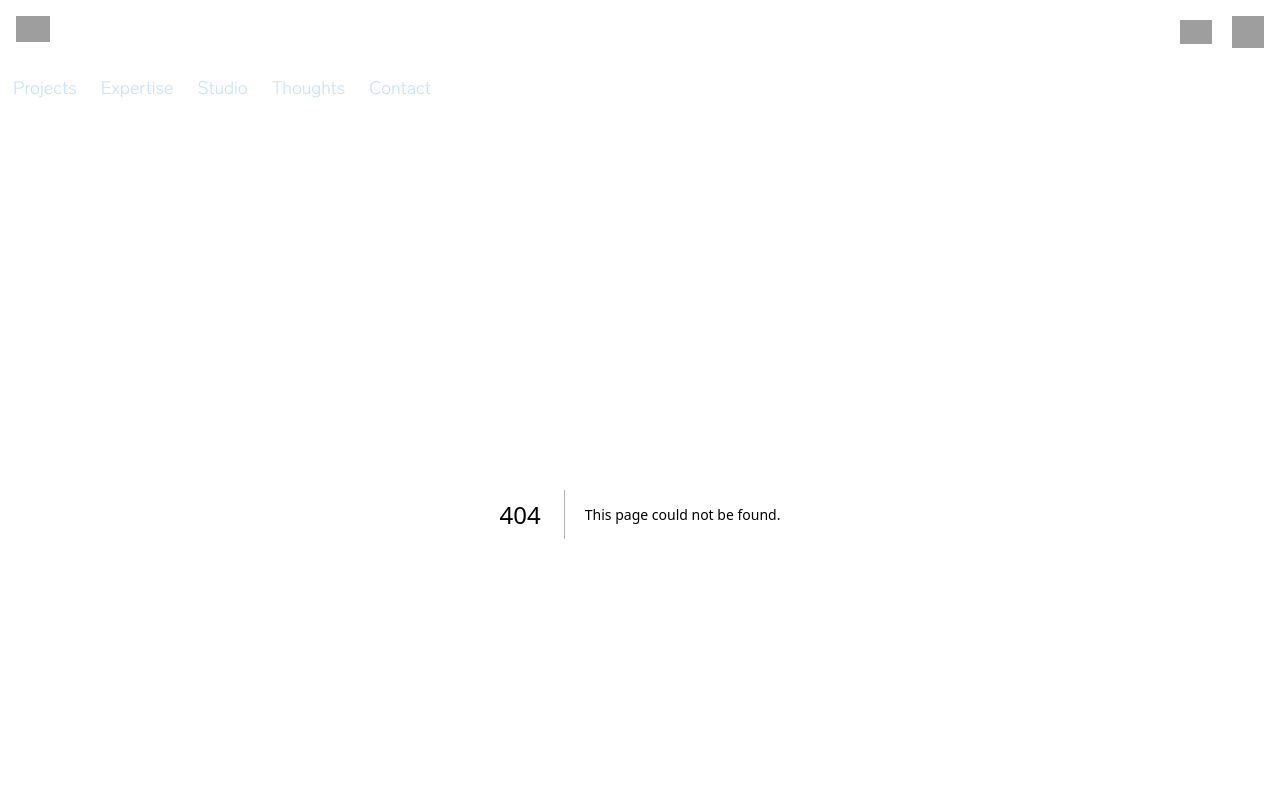
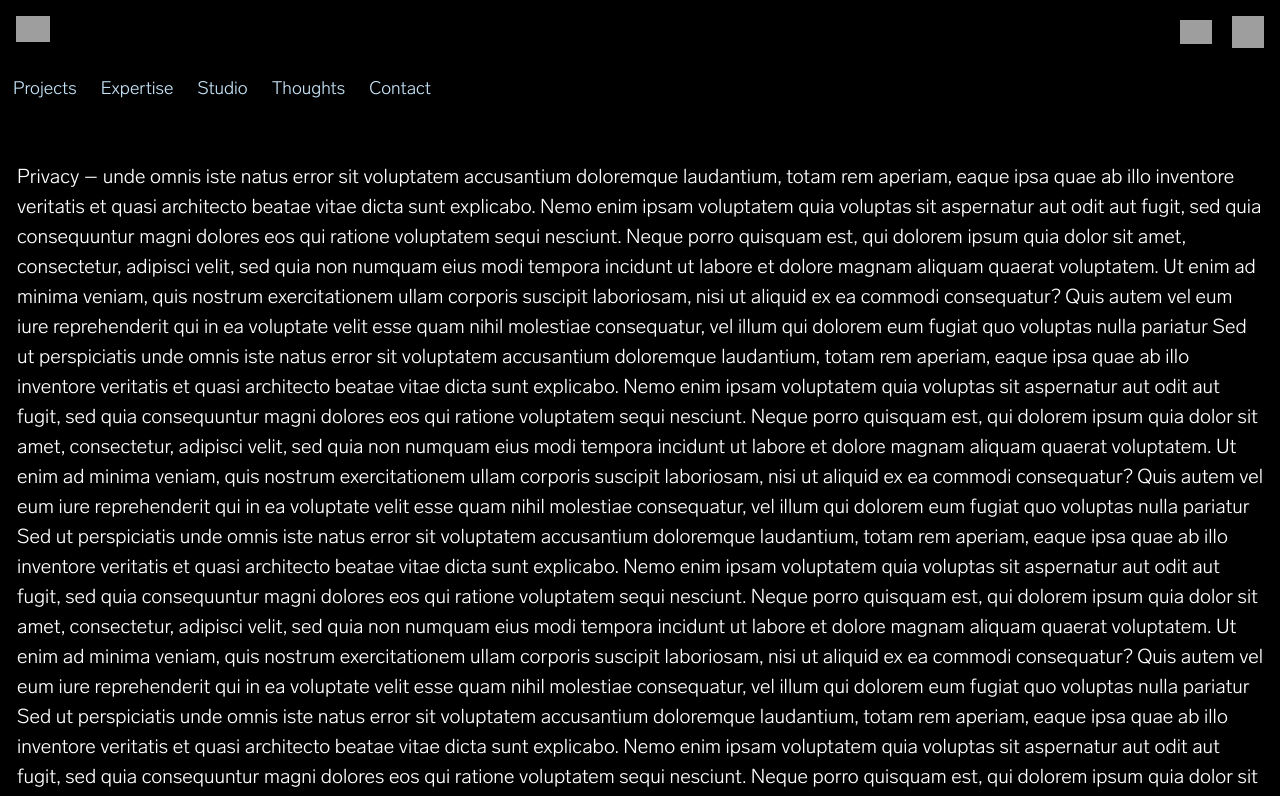
Before and after one commit to JakeSnellin/Agency-Website, a Next.js app: page /privacy in a window 1280 px wide. Before the commit this address had no page. Shown: the top 796 px of the page. Built offline with nearby package versions, Linux system fonts and the light colour scheme; grey boxes are pictures that could not be loaded; a web font is replaced by a local one.

Commit message:
custom 404 page

```diff
--- a/components/Navmenu.tsx
+++ b/components/Navmenu.tsx
@@ -32,7 +32,7 @@ export default function Navmenu() {
             </h5>
           </Link>
         </li>
-        <li className="nav-menu__item">
+        <li className="nav-menu__item mr-6">
           <Link href="/contact">
             <h5 className="text-m5 text-blue font-light font-main leading-21.6">
               Contact
--- /dev/null
+++ b/pages/404.tsx
@@ -0,0 +1,5 @@
+import React from "react";
+
+export default function custom404() {
+  return <div className="text-white">404 page</div>;
+}
--- a/pages/index.tsx
+++ b/pages/index.tsx
@@ -30,8 +30,6 @@ export const getStaticProps: GetStaticProps = async () => {
 
   const response: IProjectItem = await client.request(query);
 
-  console.log(response);
-
   return {
     props: response,
   };
@@ -46,13 +44,15 @@ export default function Home(response: IProjectItem) {
     .filter(checkFeatured)
     .map((project) => (
       <div key={project.id}>
-        <div>
-          <Image
-            src={project.thumbnail.url}
-            alt={project.imageAlt}
-            width={1200}
-            height={675}
-          />
+        <div className="w-full">
+          <div className="h-0 pt-[56.25%] relative">
+            <Image
+              src={project.thumbnail.url}
+              alt={project.imageAlt}
+              fill={true}
+              style={{ objectFit: "cover" }}
+            />
+          </div>
         </div>
         <div className="pt-18 pl-4 pr-4 pb-65 bg-gradient-to-b from-[#212121] to-[#121212]">
           <span className="mr-1 text-grey m5 leading-27 pb-2 font-main">
--- /dev/null
+++ b/pages/privacy.tsx
@@ -0,0 +1,68 @@
+import React from "react";
+
+export default function Privacy() {
+  return (
+    <h4 className="text-m4 font-main font-250 leading-28.2px text-white ml-17 mr-15 mt-[47px] mb-[68px]">
+      Privacy – unde omnis iste natus error sit voluptatem accusantium
+      doloremque laudantium, totam rem aperiam, eaque ipsa quae ab illo
+      inventore veritatis et quasi architecto beatae vitae dicta sunt explicabo.
+      Nemo enim ipsam voluptatem quia voluptas sit aspernatur aut odit aut
+      fugit, sed quia consequuntur magni dolores eos qui ratione voluptatem
+      sequi nesciunt. Neque porro quisquam est, qui dolorem ipsum quia dolor sit
+      amet, consectetur, adipisci velit, sed quia non numquam eius modi tempora
+      incidunt ut labore et dolore magnam aliquam quaerat voluptatem. Ut enim ad
+      minima veniam, quis nostrum exercitationem ullam corporis suscipit
+      laboriosam, nisi ut aliquid ex ea commodi consequatur? Quis autem vel eum
+      iure reprehenderit qui in ea voluptate velit esse quam nihil molestiae
+      consequatur, vel illum qui dolorem eum fugiat quo voluptas nulla pariatur
+      Sed ut perspiciatis unde omnis iste natus error sit voluptatem accusantium
+      doloremque laudantium, totam rem aperiam, eaque ipsa quae ab illo
+      inventore veritatis et quasi architecto beatae vitae dicta sunt explicabo.
+      Nemo enim ipsam voluptatem quia voluptas sit aspernatur aut odit aut
+      fugit, sed quia consequuntur magni dolores eos qui ratione voluptatem
+      sequi nesciunt. Neque porro quisquam est, qui dolorem ipsum quia dolor sit
+      amet, consectetur, adipisci velit, sed quia non numquam eius modi tempora
+      incidunt ut labore et dolore magnam aliquam quaerat voluptatem. Ut enim ad
+      minima veniam, quis nostrum exercitationem ullam corporis suscipit
+      laboriosam, nisi ut aliquid ex ea commodi consequatur? Quis autem vel eum
+      iure reprehenderit qui in ea voluptate velit esse quam nihil molestiae
+      consequatur, vel illum qui dolorem eum fugiat quo voluptas nulla pariatur
+      Sed ut perspiciatis unde omnis iste natus error sit voluptatem accusantium
+      doloremque laudantium, totam rem aperiam, eaque ipsa quae ab illo
+      inventore veritatis et quasi architecto beatae vitae dicta sunt explicabo.
+      Nemo enim ipsam voluptatem quia voluptas sit aspernatur aut odit aut
+      fugit, sed quia consequuntur magni dolores eos qui ratione voluptatem
+      sequi nesciunt. Neque porro quisquam est, qui dolorem ipsum quia dolor sit
+      amet, consectetur, adipisci velit, sed quia non numquam eius modi tempora
+      incidunt ut labore et dolore magnam aliquam quaerat voluptatem. Ut enim ad
+      minima veniam, quis nostrum exercitationem ullam corporis suscipit
+      laboriosam, nisi ut aliquid ex ea commodi consequatur? Quis autem vel eum
+      iure reprehenderit qui in ea voluptate velit esse quam nihil molestiae
+      consequatur, vel illum qui dolorem eum fugiat quo voluptas nulla pariatur
+      Sed ut perspiciatis unde omnis iste natus error sit voluptatem accusantium
+      doloremque laudantium, totam rem aperiam, eaque ipsa quae ab illo
+      inventore veritatis et quasi architecto beatae vitae dicta sunt explicabo.
+      Nemo enim ipsam voluptatem quia voluptas sit aspernatur aut odit aut
+      fugit, sed quia consequuntur magni dolores eos qui ratione voluptatem
+      sequi nesciunt. Neque porro quisquam est, qui dolorem ipsum quia dolor sit
+      amet, consectetur, adipisci velit, sed quia non numquam eius modi tempora
+      incidunt ut labore et dolore magnam aliquam quaerat voluptatem. Ut enim ad
+      minima veniam, quis nostrum exercitationem ullam corporis suscipit
+      laboriosam, nisi ut aliquid ex ea commodi consequatur? Quis autem vel eum
+      iure reprehenderit qui in ea voluptate velit esse quam nihil molestiae
+      consequatur, vel illum qui dolorem eum fugiat quo voluptas nulla pariatur
+      Sed ut perspiciatis unde omnis iste natus error sit voluptatem accusantium
+      doloremque laudantium, totam rem aperiam, eaque ipsa quae ab illo
+      inventore veritatis et quasi architecto beatae vitae dicta sunt explicabo.
+      Nemo enim ipsam voluptatem quia voluptas sit aspernatur aut odit aut
+      fugit, sed quia consequuntur magni dolores eos qui ratione voluptatem
+      sequi nesciunt. Neque porro quisquam est, qui dolorem ipsum quia dolor sit
+      amet, consectetur, adipisci velit, sed quia non numquam eius modi tempora
+      incidunt ut labore et dolore magnam aliquam quaerat voluptatem. Ut enim ad
+      minima veniam, quis nostrum exercitationem ullam corporis suscipit
+      laboriosam, nisi ut aliquid ex ea commodi consequatur? Quis autem vel eum
+      iure reprehenderit qui in ea voluptate velit esse quam nihil molestiae
+      consequatur, vel illum qui dolorem eum fugiat quo voluptas nulla pariatur
+    </h4>
+  );
+}
--- a/pages/projects/[slug].tsx
+++ b/pages/projects/[slug].tsx
@@ -3,6 +3,7 @@ import { gql, GraphQLClient } from "graphql-request";
 import { IProjectPage } from "../../interfaces/project_interfaces";
 import { IProjectSlug } from "../../interfaces/project_interfaces";
 import Image from "next/image";
+import { NOTFOUND } from "dns";
 
 const client = new GraphQLClient(process.env.HYGRAPH_URL as string);
 
@@ -55,7 +56,14 @@ export const getStaticProps: GetStaticProps = async (context) => {
     }
   `;
 
-  const response: IProjectPage = await client.request(query, { slug });
+  const response: { projectPage: IProjectPage | null } = await client.request(
+    query,
+    { slug }
+  );
+
+  if (!response.projectPage) {
+    return { notFound: true };
+  }
 
   return { props: response };
 };
@@ -79,7 +87,7 @@ export const getStaticPaths: GetStaticPaths = async () => {
 
   return {
     paths: paths,
-    fallback: "blocking",
+    fallback: false,
   };
 };
 
--- a/pages/projects/index.tsx
+++ b/pages/projects/index.tsx
@@ -3,6 +3,7 @@ import { GetStaticProps } from "next";
 import { gql, GraphQLClient } from "graphql-request";
 import { IProjectItem } from "..//../interfaces/project_interfaces";
 import Image from "next/image";
+import Link from "next/link";
 
 const client = new GraphQLClient(process.env.HYGRAPH_URL as string);
 
@@ -27,15 +28,11 @@ export const getStaticProps: GetStaticProps = async () => {
 
   const response: IProjectItem = await client.request(query);
 
-  console.log(response);
-
   let projectCount: number = 0;
 
   response.project.projectList.forEach(() => {
     projectCount++;
   });
-
-  console.log(projectCount);
 
   return {
     props: { ...response, projectCount },
@@ -45,13 +42,15 @@ export const getStaticProps: GetStaticProps = async () => {
 export default function Projects(response: IProjectItem) {
   const projects = response.project.projectList.map((project) => (
     <div key={project.id}>
-      <div>
-        <Image
-          src={project.thumbnail.url}
-          alt={project.imageAlt}
-          width={1200}
-          height={675}
-        />
+      <div className="w-full">
+        <div className="h-0 pt-[56.25%] relative">
+          <Image
+            src={project.thumbnail.url}
+            alt={project.imageAlt}
+            fill={true}
+            style={{ objectFit: "cover" }}
+          />
+        </div>
       </div>
       <div className="pt-18 pl-4 pr-4 pb-65 bg-gradient-to-b from-[#212121] to-[#121212]">
         <span className="mr-1 text-grey m5 leading-27 pb-2 font-main">
--- a/pages/services.tsx
+++ b/pages/services.tsx
@@ -18,8 +18,8 @@ export default function Services() {
             to rainbow rhythms from peep show.
           </p>
         </div>
-        <div className="w-[61.25%] h-[95.76271186440678%] absolute top-[460px] left-0 z-[-1]">
-          <div className="relative h-0 w-full pt-[100%]">
+        <div className="w-[61.25%] absolute top-[460px] left-0 z-[-1]">
+          <div className="relative h-0 w-full pt-[95.76271186440678%]">
             <Image
               src="/../public/paintbg.png"
               alt="abstract paint background"
--- a/pages/studio.tsx
+++ b/pages/studio.tsx
@@ -1,34 +1,62 @@
 import React from "react";
+import Image from "next/image";
 
 export default function Studio() {
   return (
-    <div className="md:flex h-678">
-      <div className="md:flex flex-wrap content-between">
-        <h1 className="text-m1 md:text-h1/leading-h1 w-full">Studio</h1>
     <div>
-          <h3 className="text-m3 md:text-h3/leading-h3">Contact</h3>
-          <h4 className="text-m4 md:text-h4/leading-h4">
-            Email - email@email.com
-          </h4>
-          <h4 className="text-m4 md:text-h4/leading-h4">Phone - 07702139052</h4>
-        </div>
-      </div>
-      <div className="md:flex flex-wrap content-between">
-        <h4 className="text-m4 md:text-h4/leading-h4">
+      <div className="font-main">
+        <div className="ml-13 mr-16">
+          <h1 className="text-blue text-m1 font-250 leading-35.52 mb-[24px] mt-[79px]">
+            Studio
+          </h1>
+          <h4 className="text-grey-7 text-m4 leading-28.2 font-250 mb-[84px]">
             Lorem ipsum dolor sit amet, consectetur adipiscing elit, sed do
             eiusmod tempor incididunt ut labore et dolore magna aliqua.
             consectetur adipiscing elit, sed do eiusmod tempor incididunt ut
             labore et dolore.
           </h4>
-        <div className="h-36">
-          <div className="bg-red-500 h-36 w-36 inline-block"></div>
-          <div className="bg-blue-500 h-36 w-36 inline-block"></div>
+          <div>
+            <div className="flex gap-5 w-[71.25%]">
+              <div className="w-[46.41148325358852%]">
+                <div className="w-full h-0 pt-[104.1237113402062%] relative">
+                  <div>
+                    <Image
+                      src="/../public/studio_img.png"
+                      alt="picture of designer"
+                      fill={true}
+                      style={{ objectFit: "cover" }}
+                    />
                   </div>
-        <h3 className="text-m4 md:text-h4/leading-h4">
+                </div>
+              </div>
+              <div className="w-[46.41148325358852%]">
+                <div className="w-full h-0 pt-[104.1237113402062%] relative">
+                  <Image
+                    src="/../public/studio_img.png"
+                    alt="picture of designer"
+                    fill={true}
+                    style={{ objectFit: "cover" }}
+                  />
+                </div>
+              </div>
+            </div>
+          </div>
+        </div>
+        <div className="bg-cream pt-[88px] pl-4 pr-[17px] pb-[172px] mt-[-32px]">
+          <div className="text-black">
+            <h3 className="text-m3 font-250 leading-27.6 mb-3">Contact</h3>
+            <h3 className="text-m3 font-250 leading-27.6 mb-[51px]">
               Please get in touch. We are based in London but work with
-          international clients. Please get in touch. We are based in London but
-          work with international clients.
+              international clients.
             </h3>
+            <h4 className="text-m4 font-250 leading-28.2 mb-15">
+              Email - email@email.com
+            </h4>
+            <h4 className="text-m4 font-250 leading-28.2">
+              Phone - 07702139052
+            </h4>
+          </div>
+        </div>
       </div>
     </div>
   );
--- a/pages/thoughts/[slug].tsx
+++ b/pages/thoughts/[slug].tsx
@@ -35,9 +35,16 @@ export const getStaticProps: GetStaticProps = async (context) => {
     }
   `;
 
-  const thoughtData: IThoughtPage = await client.request(queryThoughtPage, {
-    slug,
-  });
+  const data: { thoughtPage: IThoughtPage | null } = await client.request(
+    queryThoughtPage,
+    {
+      slug,
+    }
+  );
+
+  if (!data.thoughtPage) {
+    return { notFound: true };
+  }
 
   const richTextData: IRichText = await client.request(queryRichText, { slug });
 
@@ -49,7 +56,7 @@ export const getStaticProps: GetStaticProps = async (context) => {
     },
   } = richTextData;
 
-  return { props: { ...thoughtData, children } };
+  return { props: { ...data, children } };
 };
 
 export const getStaticPaths: GetStaticPaths = async () => {
@@ -71,7 +78,7 @@ export const getStaticPaths: GetStaticPaths = async () => {
 
   return {
     paths: paths,
-    fallback: "blocking",
+    fallback: false,
   };
 };
 
--- a/tailwind.config.js
+++ b/tailwind.config.js
@@ -69,6 +69,7 @@ module.exports = {
         "grey-4": "#1F1E1E",
         "grey-5": "#6B6B6B",
         "grey-6": "#828282",
+        "grey-7": "#F2F2F2",
       },
 
       margin: {
```
Also changed, not shown: public/studio_img.png (added). Lines whose indentation alone changed are shown as unchanged.
